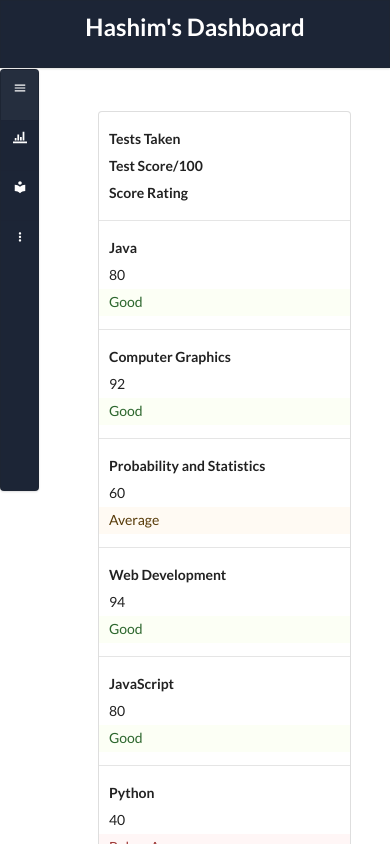
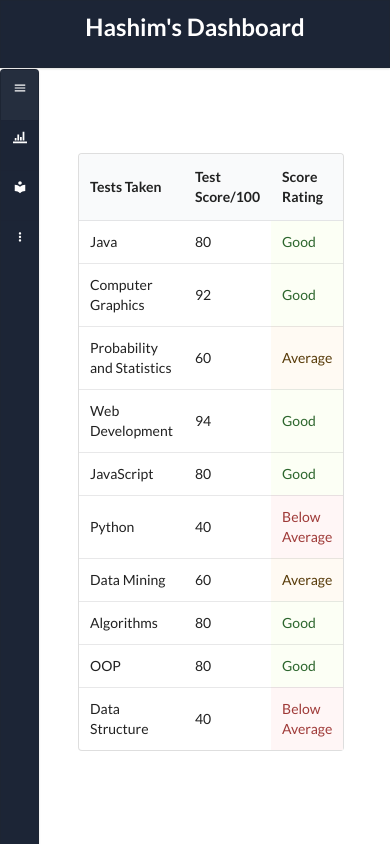
Before and after one commit to mohammadhashimmir/empassAssignment, a React (Vite) app: page /stats in a window 390 px wide. Shown: the top 844 px of the page. Built offline with nearby package versions, Linux system fonts and the light colour scheme.

Commit message:
updated label

```diff
--- a/src/Components/Book.css
+++ b/src/Components/Book.css
@@ -20,8 +20,3 @@ label.ui.label.l1, div.ui.label.l2, div.ui.label.l3{
     color: white;
     background-color:#252E3E
 }
-@media  only screen and (max-width:767px){
-    div.ui.centered.card{
-        margin-top:-45vh;
-    }
-}
--- a/src/Components/Dashboard.css
+++ b/src/Components/Dashboard.css
@@ -53,7 +53,7 @@ div.ui.vertical.menu.responsivex > a:hover{
      display:flex;
      width: 10%!important;
      margin-top: -13px;
-     height: 50vh!important;
+     height: 100vh!important;
 
     }
     div.ui.vertical.menu.responsivex>a{
--- a/src/Components/More.css
+++ b/src/Components/More.css
@@ -1,13 +1,8 @@
 div.ui.centered.card.c2{
     text-align: center;
-    margin-top:-70vh;
+    margin-top:-80vh;
     padding: 20px;
 }
 .moreButtonSection> button{
     margin-bottom: 30px!important;
 }
-@media  only screen and (max-width:767px){
-    div.ui.centered.card.c2{
-        margin-top:-35vh;
-    }
-}
--- a/src/Components/Stats.css
+++ b/src/Components/Stats.css
@@ -1,10 +1,5 @@
-table.ui.celled.table{
+table.ui.unstackable.table{
    margin-top:-90vh;
     width:65%;
-    margin-left:25%;
+    margin-left:20%;
 }
-@media  only screen and (max-width:767px){
-    table.ui.celled.table{
-        margin-top:-45vh;
-     }
-}
--- a/src/Components/Stats.jsx
+++ b/src/Components/Stats.jsx
@@ -66,7 +66,7 @@ const Stats=()=>{
         <div>
 
             <Dashboard/>
-            <table className="ui celled table">
+            <table className="ui unstackable table">
             <thead>
             <tr><th>Tests Taken</th>
             <th>Test Score/100</th>
```
